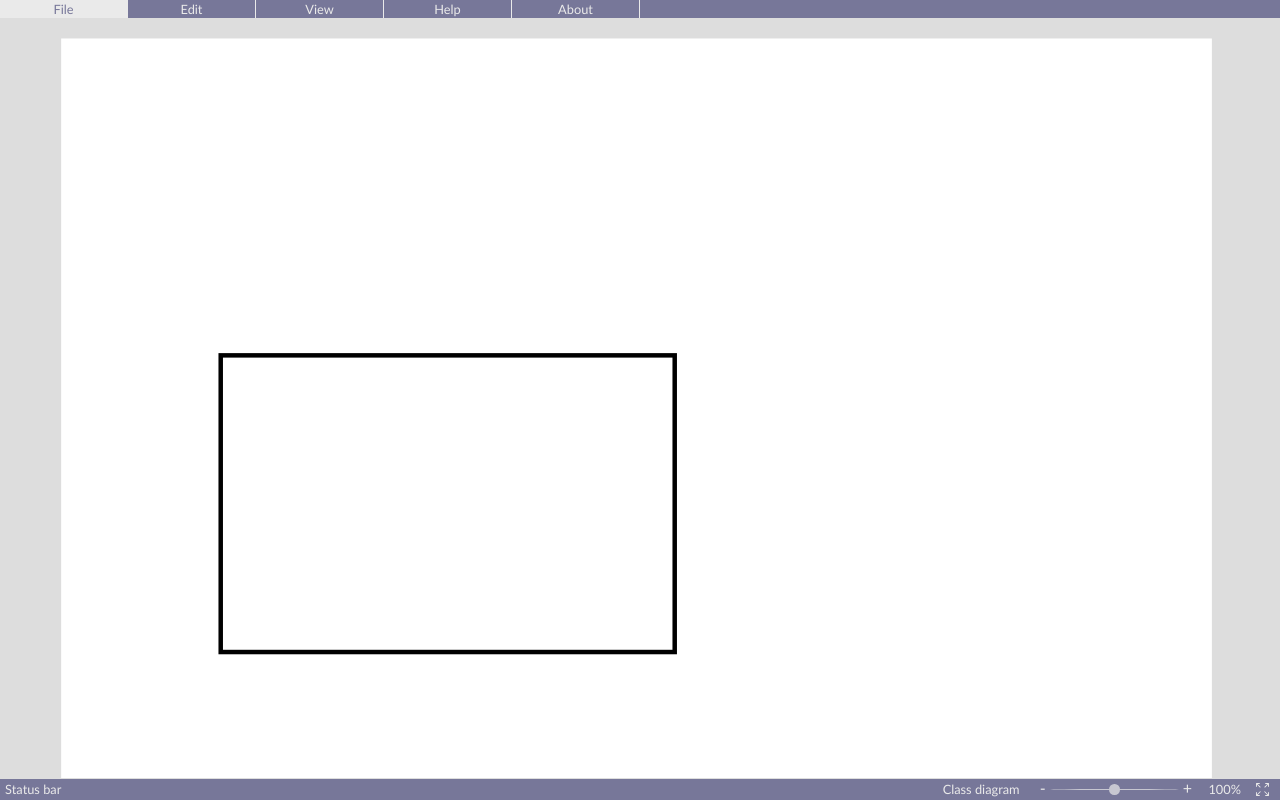
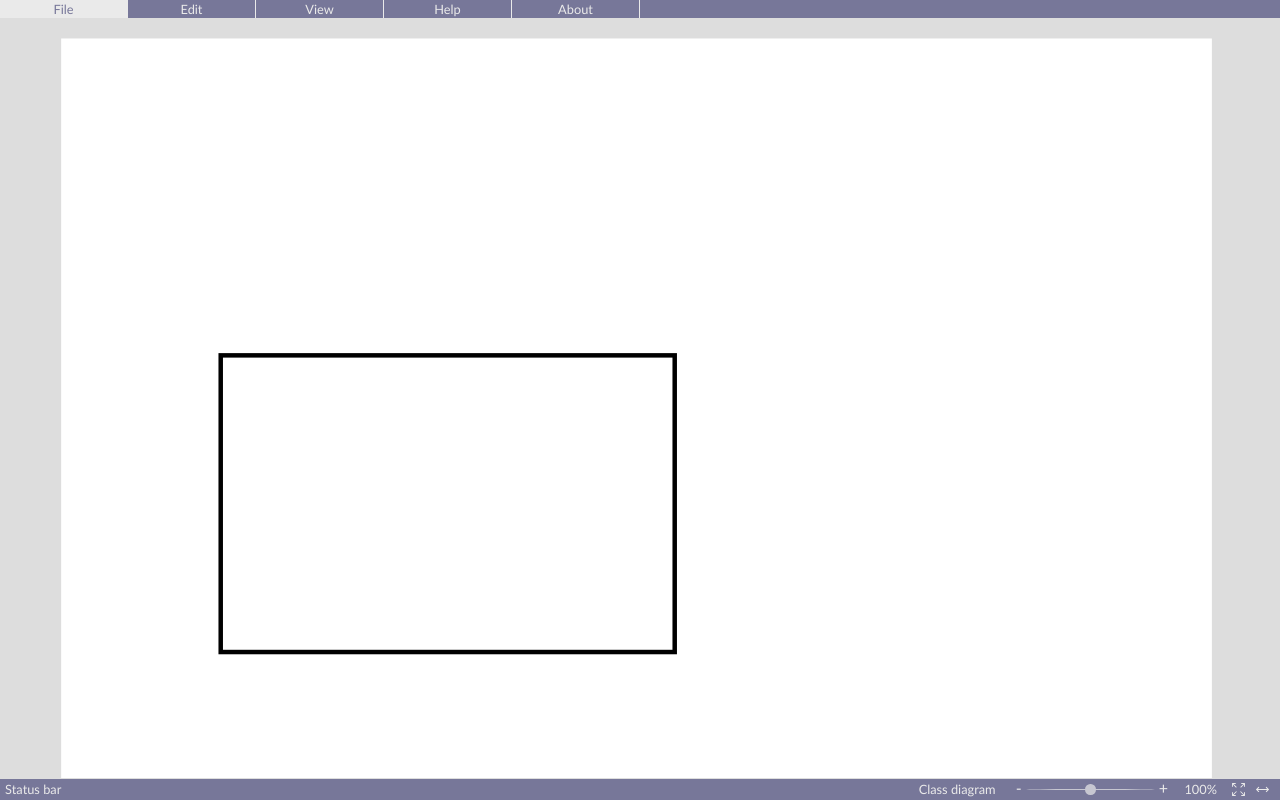
Before and after one commit to Matveyushka/cheukka, a React app: page / in a window 1280 px wide. Built offline with nearby package versions, Linux system fonts and the light colour scheme.

Commit message:
add keyboard

```diff
--- a/sass/StatusBar.scss
+++ b/sass/StatusBar.scss
@@ -9,8 +9,8 @@
 
   display: grid;
   grid-template:
-    "statuslabel . diagramtypechooser scaleslider scalechooser fitbutton" auto
-    / auto 1fr auto auto auto;
+    "statuslabel . diagramtypechooser scaleslider scalechooser fitwindow fitwidth" auto
+    / auto 1fr auto auto auto auto;
   align-items: center;
 
   &-element {
@@ -84,8 +84,7 @@
     text-align: right;
   }
 
-  &-fit-window {
-    grid-area: fitbutton;
+  &-button {
     color: $second-color;
     background-color: $main-color;
     padding: 0;
@@ -94,4 +93,12 @@
     border: 0;
     margin-right: 0.8em;
   }
+
+  &-fit-window {
+    grid-area: fitwindow;
+  }
+
+  &-fit-width {
+    grid-area: fitwidth;
+  }
 }
--- a/src/components/StatusBar/index.tsx
+++ b/src/components/StatusBar/index.tsx
@@ -61,11 +61,9 @@ export const StatusBar = (props: StatusBarProps) => {
 
   const fitWindow = () => {
     const workspace = document.getElementsByClassName('workspace')[0]
-    const canvas = document.getElementsByClassName('canvas-wrapper')[0]
     if (workspace)
     {
       const workspaceRect = workspace.getBoundingClientRect()
-      const canvasRect = canvas.getBoundingClientRect()
 
       const scaleSteps = [...Array(MAX_SCALE - MIN_SCALE + 1).keys()].map(x => x + MIN_SCALE)
       const perfectXScale = scaleSteps.filter(s => DEFAULT_CANVAS_WIDTH * getScale(s) <= workspaceRect.width).reverse()[0]
@@ -74,6 +72,20 @@ export const StatusBar = (props: StatusBarProps) => {
       dispatch(setScale(newScale, workspaceRect.x / 2, workspaceRect.y / 2))
       dispatch(setOffsetX((DEFAULT_CANVAS_WIDTH * getScale(newScale) + DEFAULT_EMPTY_SPACE_WIDTH * 2) / 2 - workspaceRect.width / 2))
       dispatch(setOffsetY((DEFAULT_CANVAS_HEIGHT * getScale(newScale) + DEFAULT_EMPTY_SPACE_HEIGHT * 2) / 2 - workspaceRect.height / 2))
+    }
+  }
+
+  const fitWidth = () => {
+    const workspace = document.getElementsByClassName('workspace')[0]
+    if (workspace)
+    {
+      const workspaceRect = workspace.getBoundingClientRect()
+
+      const scaleSteps = [...Array(MAX_SCALE - MIN_SCALE + 1).keys()].map(x => x + MIN_SCALE)
+      const newScale = scaleSteps.filter(s => DEFAULT_CANVAS_WIDTH * getScale(s) <= workspaceRect.width).reverse()[0]
+      dispatch(setScale(newScale, workspaceRect.x / 2, workspaceRect.y / 2))
+      dispatch(setOffsetX((DEFAULT_CANVAS_WIDTH * getScale(newScale) + DEFAULT_EMPTY_SPACE_WIDTH * 2) / 2 - workspaceRect.width / 2))
+      dispatch(setOffsetY(DEFAULT_EMPTY_SPACE_HEIGHT * 0.98))
     }
   }
 
@@ -111,7 +123,9 @@ export const StatusBar = (props: StatusBarProps) => {
           />
       </div>
 
-      <button className="status-bar-fit-window status-bar-element" onClick={fitWindow}><img className="svg-button" src="full-size.svg"/></button>
+      <button className="status-bar-fit-window status-bar-button status-bar-element" onClick={fitWindow}><img src="full-size.svg"/></button>
+
+      <button className="status-bar-fit-width status-bar-button status-bar-element" onClick={fitWidth}><img src="full-width.svg"/></button>
     </div>
   )
 }
--- a/src/components/Workspace.tsx
+++ b/src/components/Workspace.tsx
@@ -12,7 +12,7 @@ import {
   SCALE_STEP
 } from '../constants'
 import {
-  getScale
+  getScale, vwToPx, vhToPx
 } from '../utils'
 
 export interface DiagramCanvasProps { }
@@ -26,12 +26,23 @@ export const Workspace = () => {
 
   const dispatch = useDispatch()
 
+  const keyPressHandler = (event: KeyboardEvent) => {
+    if (event.ctrlKey && event.key === '+') {
+      event.preventDefault()
+      dispatch(increaseScale(SCALE_STEP, vwToPx(50), vhToPx(50)))
+    }
+    if (event.ctrlKey && event.key === '-') {
+      event.preventDefault()
+      dispatch(decreaseScale(SCALE_STEP, vwToPx(50), vhToPx(50)))
+    }
+  }
+
   const [scrolledByOffset, setScrolledByOffset] = React.useState<boolean>(false)
   const [offsettedByMouseMove, setOffsettedByMouseMove] = React.useState<boolean>(false)
   const [scrollSyncScale, setScrollSyncScale] = React.useState<number>(getScale(scale))
   const [scrollScaleBlock, setScrollScaleBlock] = React.useState<boolean>(false)
 
-  const mouseMoveHandler = (event: any) => {
+  const mouseMoveHandler = (event: React.MouseEvent<HTMLDivElement, MouseEvent>) => {
     if (event.buttons === LEFT_MOUSE_BUTTON) {
       dispatch(setOffsetX(Math.round(offsetX - event.movementX)))
       dispatch(setOffsetY(Math.round(offsetY - event.movementY)))
@@ -39,7 +50,7 @@ export const Workspace = () => {
     }
   }
 
-  const scrollHandler = (event: any) => {
+  const scrollHandler = () => {
     if (!scrolledByOffset)
     {
       dispatch(setOffsetX(workspaceRef.current.scrollLeft))
@@ -52,7 +63,7 @@ export const Workspace = () => {
     event.preventDefault()
   }
 
-  const onWheelHandler = (event: any) => {
+  const onWheelHandler = (event: WheelEvent) => {
     if (event.ctrlKey && !scrollScaleBlock) {
       event.preventDefault()
 
@@ -73,6 +84,8 @@ export const Workspace = () => {
   }
 
   React.useEffect(() => {
+    window.addEventListener('keydown', keyPressHandler);
+
     workspaceRef.current.addEventListener("mousewheel", onWheelHandler, { passive: false });
 
     const workspaceBoundingClientRect = workspaceRef.current.getBoundingClientRect()
```
Also changed, not shown: full-width.svg (added).
